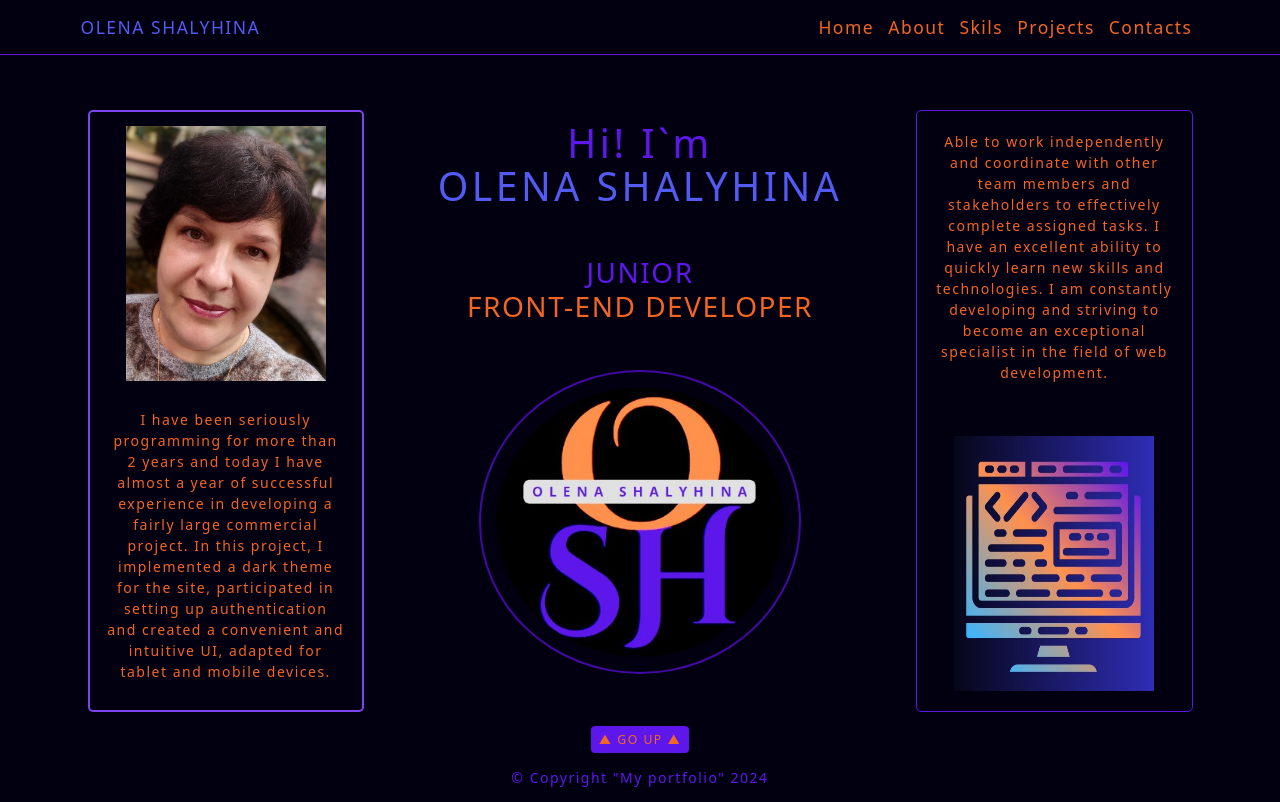
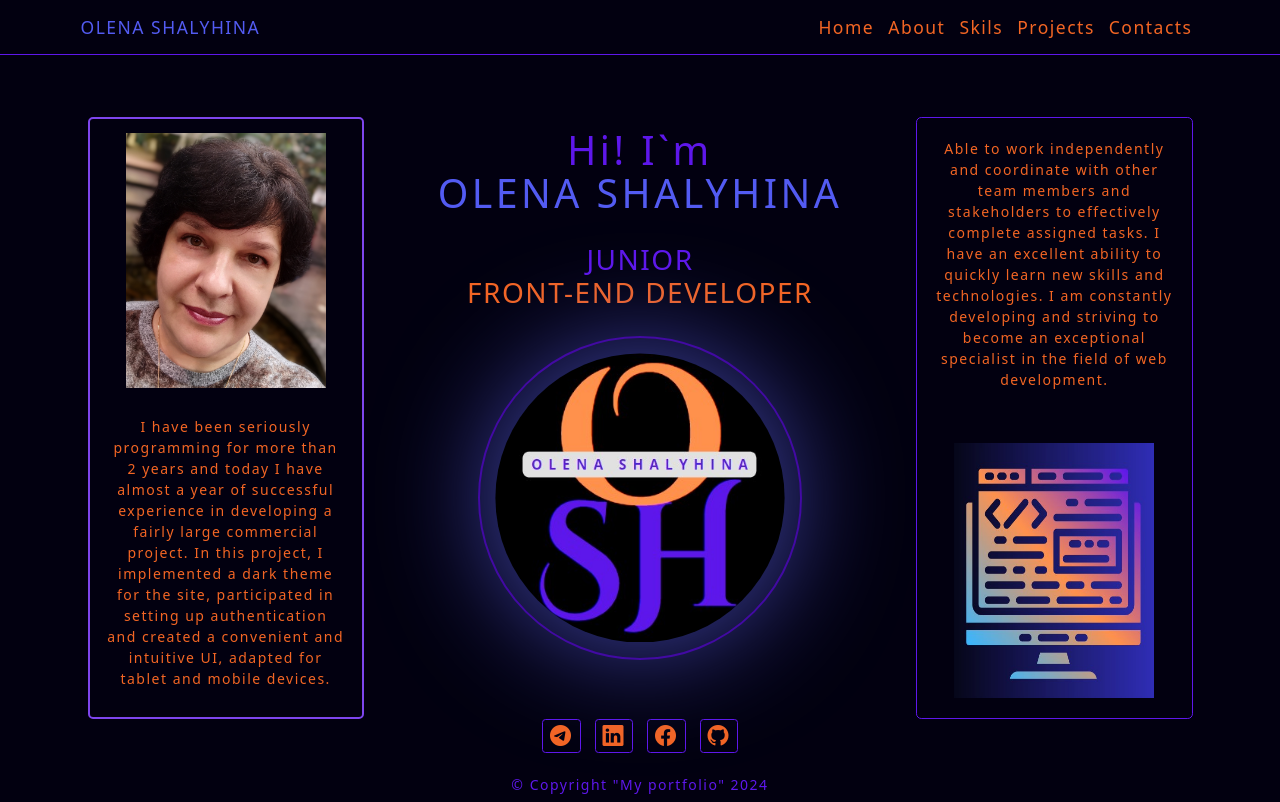
Before and after one commit to olena-shalyhina/my_portfolio, a React (Vite) app: page / in a window 1280 px wide. Built offline with nearby package versions, Linux system fonts and the light colour scheme.

Commit message:
add Social.tsx

```diff
--- a/index.html
+++ b/index.html
@@ -3,6 +3,10 @@
   <head>
     <meta charset="UTF-8" />
     <link rel="icon" type="image/svg+xml" href="./src/assets/logo.jpg" />
+    <link
+      rel="stylesheet"
+      href="https://cdn.jsdelivr.net/npm/bootstrap-icons@1.10.5/font/bootstrap-icons.css"
+    />
     <meta name="viewport" content="width=device-width, initial-scale=1.0" />
     <title>My portfolio</title>
   </head>
--- a/src/App.scss
+++ b/src/App.scss
@@ -15,12 +15,3 @@ $margin-top: 60px;
   min-height: calc(100vh - $margin-top);
   margin-top: $margin-top;
 }
-.my_logo {
-  height: 300px;
-  padding: 1.1em;
-  border-radius: 50%;
-  outline: 2px solid #420aa3;
-}
-.my_logo:hover {
-  filter: drop-shadow(0 0 2em #646cffaa);
-}
--- a/src/App.tsx
+++ b/src/App.tsx
@@ -2,7 +2,7 @@ import { Container } from 'react-bootstrap';
 import { Header } from './components/Header';
 import { HomePage } from './pages/HomePage';
 import './App.scss';
-import { Copyright } from './pages/Copyright';
+import { Copyright } from './components/Copyright';
 
 function App() {
   return (
--- /dev/null
+++ b/src/components/Copyright.tsx
@@ -0,0 +1,16 @@
+import { FC } from 'react';
+import { Socials } from './Socials';
+
+export const Copyright: FC = () => {
+  return (
+    <div
+      className="d-flex flex-column align-items-center
+    bg-dark text-saccesful "
+    >
+      <Socials />
+      <div className="text-center border-2 border-info py-2">
+        &copy; Copyright "My portfolio" 2024
+      </div>
+    </div>
+  );
+};
--- /dev/null
+++ b/src/components/Socials.tsx
@@ -0,0 +1,45 @@
+import { FC } from 'react';
+import { Button } from 'react-bootstrap';
+
+export const Socials: FC = () => {
+  return (
+    <div className="d-flex justify-content-сenter gap-3 mb-3">
+      <Button
+        variant="outline-saccesful"
+        size="sm"
+        className="text-info"
+        href="https://t.me/olena_shalyhina"
+        target="_blank"
+      >
+        <i className="bi bi-telegram h4"></i>
+      </Button>
+      <Button
+        variant="outline-saccesful"
+        size="sm"
+        className="text-info"
+        href="https://linkedin.com/in/olena-shalyhina"
+        target="_blank"
+      >
+        <i className="bi bi-linkedin h4"></i>
+      </Button>
+      <Button
+        variant="outline-saccesful"
+        size="sm"
+        className="text-info"
+        href="https://www.facebook.com/olenashalyhina"
+        target="_blank"
+      >
+        <i className="bi bi-facebook h4"></i>
+      </Button>
+      <Button
+        variant="outline-saccesful"
+        size="sm"
+        className="text-info"
+        href="https://github.com/olena-shalyhina"
+        target="_blank"
+      >
+        <i className="bi bi-github h4"></i>
+      </Button>
+    </div>
+  );
+};
--- a/src/index.css
+++ b/src/index.css
@@ -1,6 +1,5 @@
 html {
   scroll-behavior: smooth;
-  scroll-padding-top: 80px;
 }
 
 :root {
@@ -12,10 +11,10 @@ html {
   /* color-scheme: light dark; */
   /* background: url('../src/assets/contact.jpg'); */
 
-  font-synthesis: none;
+  /* font-synthesis: none;
   text-rendering: optimizeLegibility;
   -webkit-font-smoothing: antialiased;
-  -moz-osx-font-smoothing: grayscale;
+  -moz-osx-font-smoothing: grayscale;*/
 }
 
 a {
--- a/src/pages/Copyright.tsx
+++ /dev/null
@@ -1,25 +0,0 @@
-import { FC } from 'react';
-import { Button } from 'react-bootstrap';
-
-export const Copyright: FC = () => {
-  // const url = import.meta.env.BASE_URL;
-
-  /* href={`${url}`} */
-
-  return (
-    <div className=" bg-dark text-saccesful pt-3">
-      <Button
-        type="button"
-        variant="saccesful"
-        size="sm"
-        href="#home"
-        className="text-info"
-      >
-        &#9650; GO UP &#9650;
-      </Button>
-      <div className="text-center border-2 border-info p-3">
-        &copy; Copyright "My portfolio" 2024
-      </div>
-    </div>
-  );
-};
--- a/src/pages/HomePage.tsx
+++ b/src/pages/HomePage.tsx
@@ -6,9 +6,15 @@ import monitor from '../assets/monitor.jpg';
 
 export const HomePage: FC = () => {
   return (
-    <section className="home_section row text-info  mx-2">
+    <section className="home_section row text-info mt-2 mx-2">
       <div className="home_discription col-md-12 col-lg-3   d-flex flex-column flex-md-row flex-lg-column  align-items-center justify-content-around order-2 order-lg-1    px-1 ">
-        <img className="home_img m-3" src={myPhoto} alt="My photo" />
+        <img
+          className="home_img m-3"
+          src={myPhoto}
+          alt="My photo"
+          width="200"
+          height="255"
+        />
 
         <p className="p-3">
           I have been seriously programming for more than 2 years and today I
@@ -18,7 +24,7 @@ export const HomePage: FC = () => {
           convenient and intuitive UI, adapted for tablet and mobile devices.
         </p>
       </div>
-      <div className="col-md-12 col-lg-6 d-flex flex-column justify-content-center order-1 order-lg-2  gap-5 mt-4">
+      <div className="col-md-12 col-lg-6 d-flex flex-column justify-content-center align-items-center order-1 order-lg-2  gap-4 ">
         <h1>
           <span className="text-saccesful">Hi! I`m </span>
           <br />
@@ -30,7 +36,8 @@ export const HomePage: FC = () => {
           <br />
           FRONT-END DEVELOPER
         </h2>
-        <a href="#" target="_blank">
+
+        <a className="logo_container" href="" target="_blank">
           <img src={logo} className="my_logo" alt="My logo" />
         </a>
       </div>
@@ -42,7 +49,13 @@ export const HomePage: FC = () => {
           constantly developing and striving to become an exceptional specialist
           in the field of web development.
         </p>
-        <img className="home_img  m-3" src={monitor} alt="My photo" />
+        <img
+          className="home_img  m-3"
+          src={monitor}
+          alt="My photo"
+          width="200"
+          height="255"
+        />
       </div>
     </section>
   );
--- a/src/styles/homePage.scss
+++ b/src/styles/homePage.scss
@@ -1,6 +1,3 @@
-.home_section {
-  // min-height: 60vh;
-
 .home_discription {
   margin-top: 50px;
   border: 2px solid #7e45ee;
@@ -8,7 +5,18 @@
   .home_img {
     width: 200px;
     height: 255px;
-      // transform: rotate(-0.05turn);
   }
 }
+
+.my_logo {
+  height: 320px;
+  width: 320px;
+  padding: 1.1em;
+  border-radius: 50%;
+  outline: 2px solid #420aa3;
+  overflow: hidden;
+  filter: drop-shadow(0 0 4em #646cffaa);
 }
+// .my_logo:hover {
+//   filter: drop-shadow(0 0 4em #646cffaa);
+// }
```
Also changed, not shown: src/assets/icons/facebook.svg (added), src/assets/icons/telegram.svg (added). Lines whose indentation alone changed are shown as unchanged.
